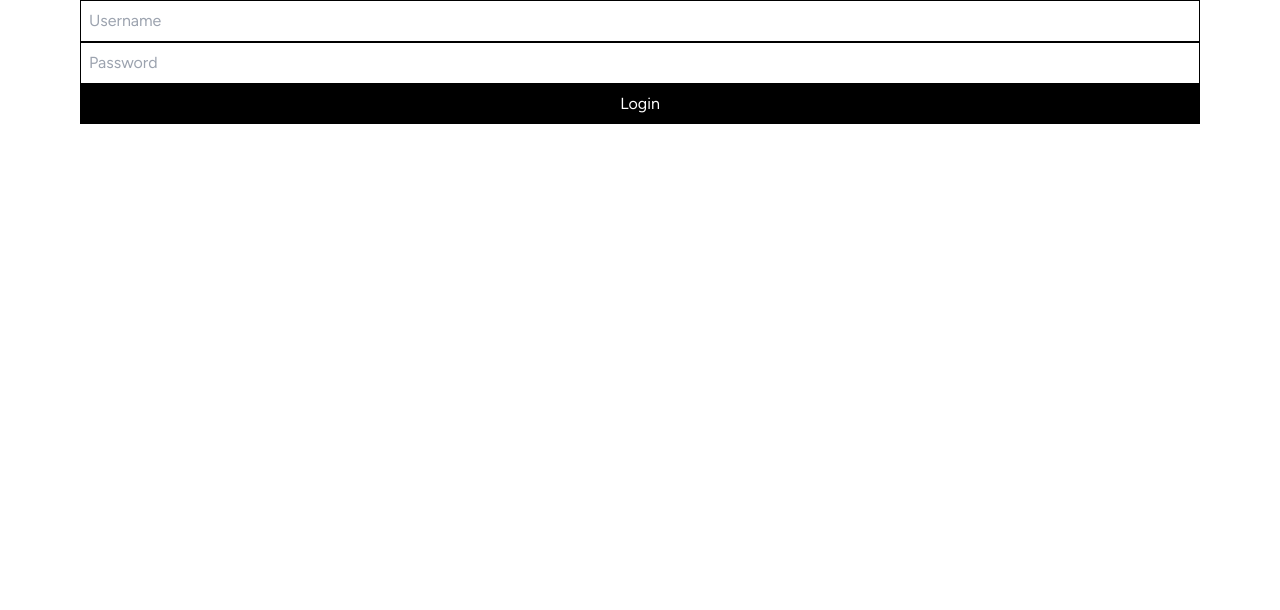
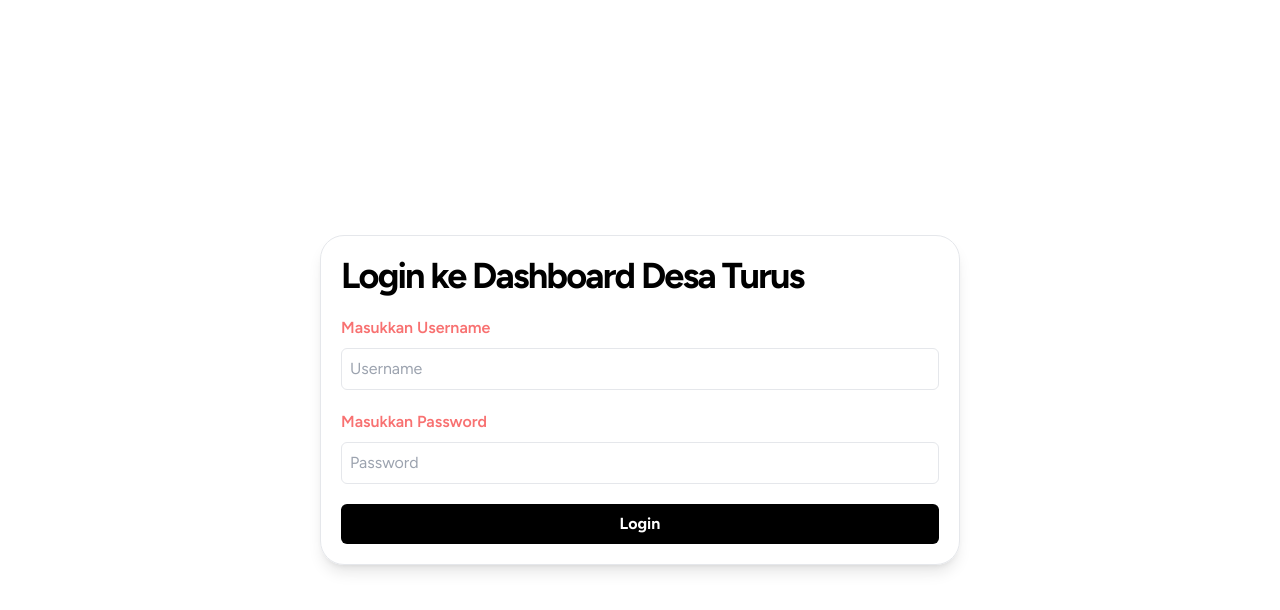
Before and after one commit to prampokan/website-kkn, a Next.js app: page /dashboard/auth/login in a window 1280 px wide. Shown: the top 610 px of the page. Built offline with nearby package versions, Linux system fonts and the light colour scheme.

Commit message:
styling login form

```diff
--- a/src/app/(components)/cardMulti.tsx
+++ b/src/app/(components)/cardMulti.tsx
@@ -14,9 +14,9 @@ export default function CardMulti(props: any) {
                     className="w-full h-full object-cover hover:scale-110 transition-all duration-300"
                 />
             </div>
-            <div className="mt-5">
+            <div className="mt-5 overflow-hidden">
                 <h1 className="font-bold text-2xl tracking-tighter text-zinc-800">{judul}</h1>
-                <p className="mt-2 text-xl text-zinc-600">
+                <p className="mt-2 text-xl h-[10rem] text-zinc-600">
                     {deskripsi}
                 </p>
             </div>
--- a/src/app/dashboard/auth/login/page.tsx
+++ b/src/app/dashboard/auth/login/page.tsx
@@ -13,31 +13,38 @@ export default function Login() {
         if(username === "desaturus" && password === "desaturus123") {
             document.cookie = "token=1br178ben1wu9cn019nw109nc01; path=/"
             router.push('/dashboard')
+        } else {
+            alert("Password atau Username Salah!")
         }
     }
 
     return (
-        <div className="flex justify-center">
-            <div className="w-[70rem]">
+        <div className="flex justify-center h-screen px-5 xl:px-0">
+            <div className="w-[70rem] flex justify-center items-center flex-col">
+                <div className="w-full md:w-[40rem] p-5 rounded-3xl shadow-lg border">
                     <form className="flex flex-col" onSubmit={handleLogin}>
+                        <h1 className="font-bold text-2xl sm:text-4xl tracking-tighter mb-5">Login ke Dashboard Desa Turus</h1>
+                        <label className="font-semibold text-red-400 mb-2">Masukkan Username</label>
                         <input
                             type="text"
-                        className="border border-black p-2 outline-none"
+                            className="border p-2 outline-none rounded-md mb-5"
                             placeholder="Username"
                             value={username}
                             onChange={(e) => setUsername(e.target.value)}
                             required
                         />
+                        <label className="font-semibold text-red-400 mb-2">Masukkan Password</label>
                         <input
                             type="password"
-                        className="border border-black p-2 outline-none"
+                            className="border p-2 outline-none rounded-md mb-5"
                             placeholder="Password"
                             value={password}
                             onChange={(e) => setPassword(e.target.value)}
                             required
                         />
-                    <button className="bg-black text-white py-2" type="submit">Login</button>
+                        <button className="bg-black text-white py-2 font-bold hover:bg-zinc-500 rounded-md" type="submit">Login</button>
                     </form>
+                </div>
             </div>
         </div>
     )
--- a/src/app/dashboard/page.tsx
+++ b/src/app/dashboard/page.tsx
@@ -1,10 +1,22 @@
+'use client'
+
 import Link from "next/link"
+import { useRouter } from 'next/navigation'
 
 export default function Dashboard() {
+    const router = useRouter()
+
+    const handleLogout = () => {
+        document.cookie = "token=1br178ben1wu9cn019nw109nc01; path=/; max-age=0;"
+        router.push('/dashboard/auth/login')
+    }
     return (
         <div className="flex justify-center py-20 px-5 xl:px-0">
             <div className="w-[70rem]">
                 <h1 className="text-7xl font-bold tracking-tighter">dashboard admin turus</h1>
+                <button className="bg-black text-white font-bold px-4 py-2 rounded-xl mt-4"
+                    onClick={handleLogout}
+                >Logout</button>
                 <div className="mt-10">
                     <h1 className="text-3xl font-bold tracking-tighter">Kegiatan Desa Turus</h1>
                     <div className="flex flex-col sm:flex-row gap-5 mt-8">
--- a/src/app/proker/multi/[id]/page.tsx
+++ b/src/app/proker/multi/[id]/page.tsx
@@ -41,7 +41,7 @@ export default function DetailMulti({ params }: { params: { id: string } }) {
                     </Link>
                         <h1 className="text-5xl mt-5 font-bold tracking-tighter text-zinc-700">{item?.judul}</h1>
                         <p className="text-xl font-medium my-5 font-mono">Pelaksana Program:</p>
-                        <div className="flex gap-2 shadow-sm border rounded-xl w-72 p-2">
+                        <div className="flex gap-2 shadow-sm border rounded-xl w-[23rem] p-2">
                             <div className="w-14 h-14 rounded-full overflow-hidden">
                                 <Image
                                     src={item?.profileImage1}
@@ -56,14 +56,14 @@ export default function DetailMulti({ params }: { params: { id: string } }) {
                                 <span className="text-zinc-600">{item?.jurusan1}</span>
                             </div>
                         </div>
-                        <div className="flex gap-2 shadow-sm border rounded-xl w-72 p-2 mt-3">
+                        <div className="flex gap-2 shadow-sm border rounded-xl w-[23rem] p-2 mt-3">
                             <div className="w-14 h-14 rounded-full overflow-hidden">
                                 <Image
                                     src={item?.profileImage2}
                                     width={100}
                                     height={100}
+                                    className="w-full h-full object-cover"
                                     alt="Picture of the author"
-                                    className="w-full h-full object-cover"
                                 />
                             </div>
                             <div>
@@ -71,7 +71,7 @@ export default function DetailMulti({ params }: { params: { id: string } }) {
                                 <span className="text-zinc-600">{item?.jurusan2}</span>
                             </div>
                         </div>
-                        <div className="flex gap-2 shadow-sm border rounded-xl w-72 p-2 mt-3">
+                        <div className="flex gap-2 shadow-sm border rounded-xl w-[23rem] p-2 mt-3">
                             <div className="w-14 h-14 rounded-full overflow-hidden">
                                 <Image
                                     src={item?.profileImage3}
@@ -86,7 +86,7 @@ export default function DetailMulti({ params }: { params: { id: string } }) {
                                 <span className="text-zinc-600">{item?.jurusan3}</span>
                             </div>
                         </div>
-                        <div className="flex gap-2 shadow-sm border rounded-xl w-72 p-2 mt-3">
+                        <div className="flex gap-2 shadow-sm border rounded-xl w-[23rem] p-2 mt-3">
                             <div className="w-14 h-14 rounded-full overflow-hidden">
                                 <Image
                                     src={item?.profileImage4}
@@ -102,7 +102,7 @@ export default function DetailMulti({ params }: { params: { id: string } }) {
                             </div>
                         </div>
                         <div className="mt-20">
-                            <p className="leading-loose text-xl">Lorem ipsum dolor sit, amet consectetur adipisicing elit. Reprehenderit aliquam voluptas quisquam odio voluptates earum tempore porro, repellat molestiae et laboriosam fuga error ducimus debitis, perferendis doloribus corporis. Adipisci, natus.</p>
+                            <p className="leading-loose text-xl">{item?.deskripsi}</p>
                         </div>
                     </div>
                     <div className="sm:w-1/2">
```
Also changed, not shown: src/middleware.ts (+6 -1 lines). Lines whose indentation alone changed are shown as unchanged.
